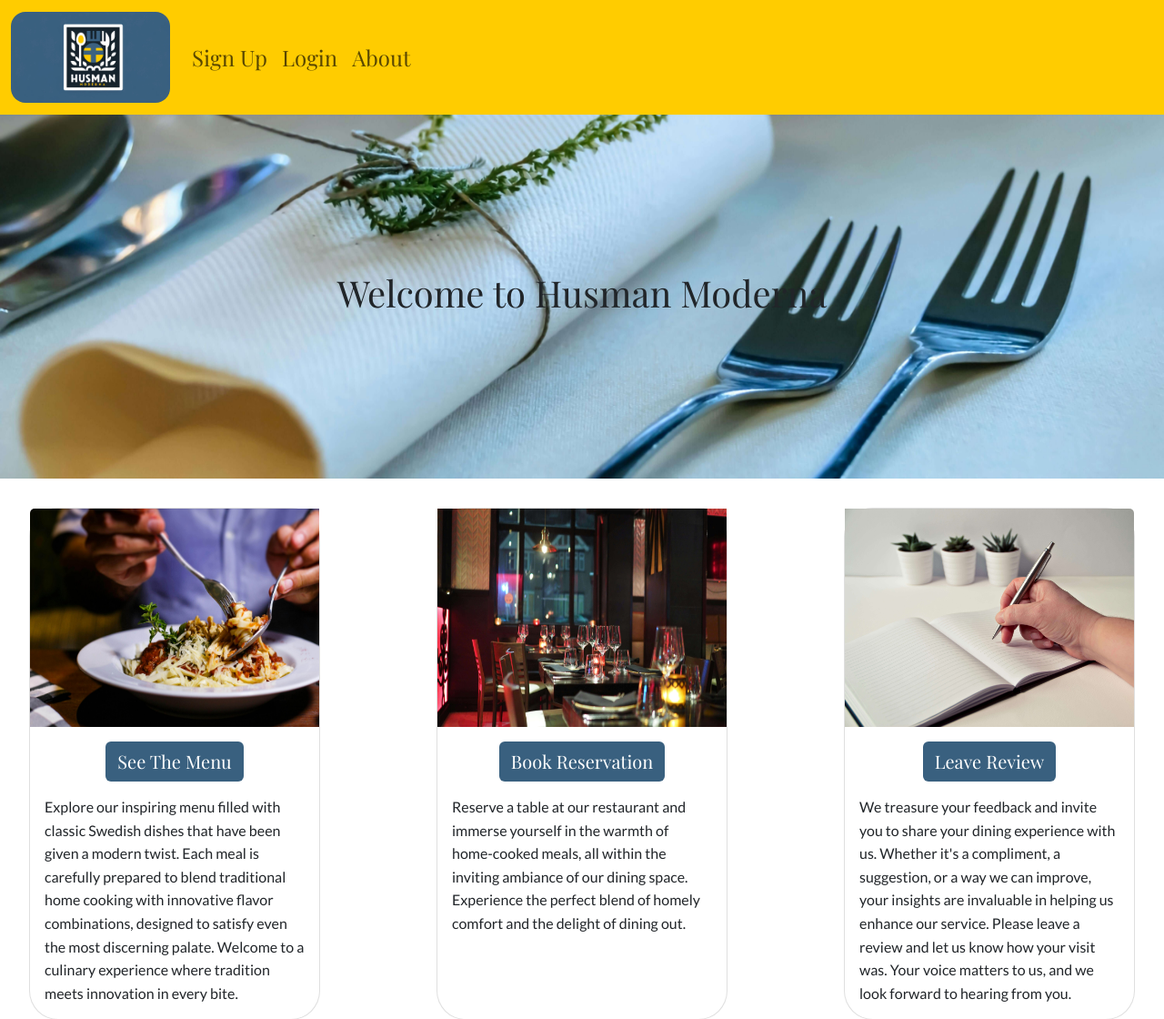
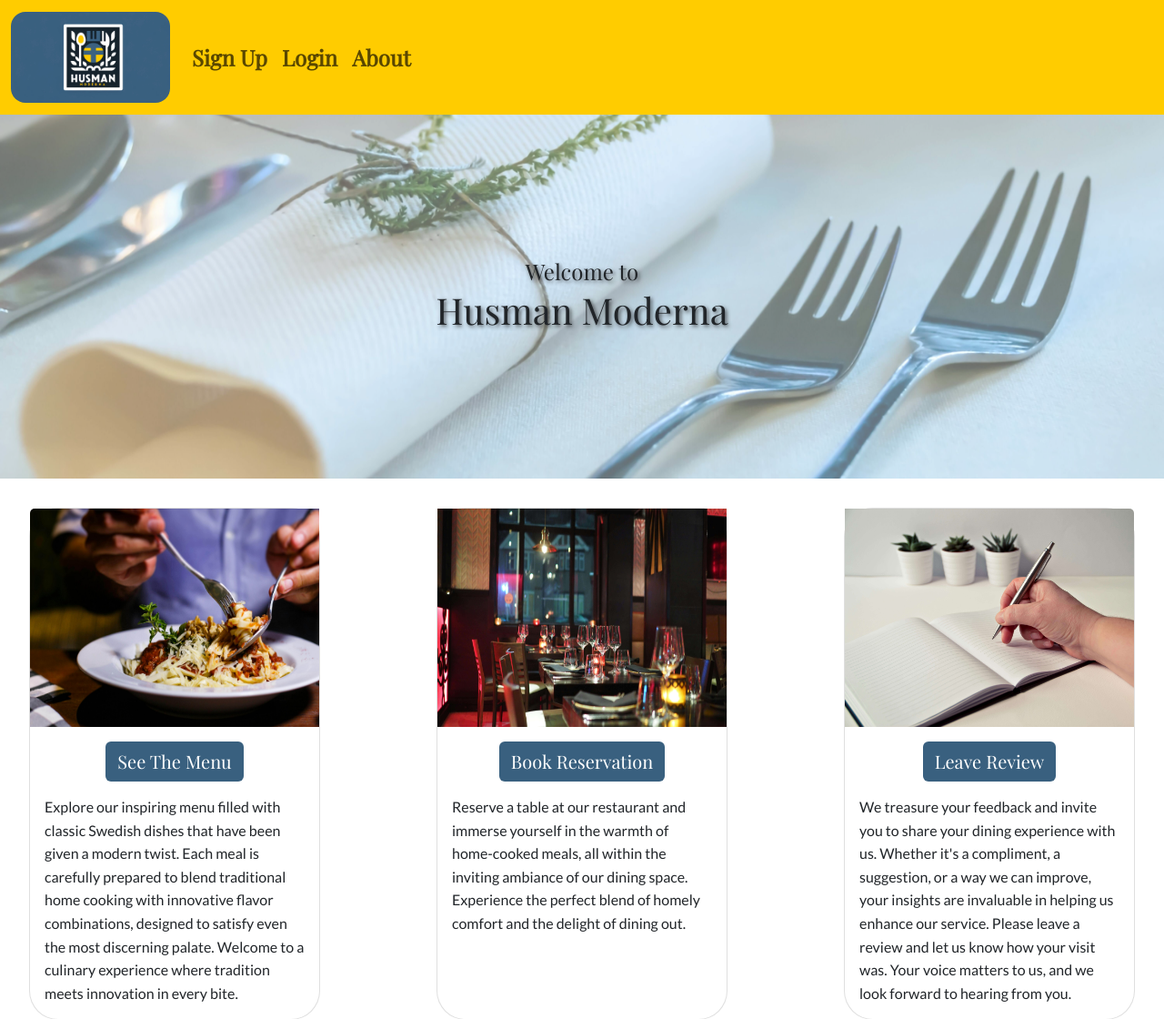
Before and after one commit to merin86/husman-moderna, a Django app: page /home/ in a window 1280 px wide. Shown: the top 1120 px of the page at 91% size. Run offline with Django 4.2, Linux system fonts and the light colour scheme; some libraries are stand-ins or nearby versions.

Commit message:
Adjust hero img and title style to see title better

```diff
--- a/home/templates/home/index.html
+++ b/home/templates/home/index.html
@@ -6,7 +6,8 @@
 {% block content %}
 <div class="hero-container">
     <div class="title position-absolute top-50 start-50 translate-middle text-center">
-        <h1>Welcome to Husman Moderna</h1>
+        <span>Welcome to</span>
+        <h1>Husman Moderna</h1>
     </div>
 </div>
 <div class="card-group">
--- a/static/css/style.css
+++ b/static/css/style.css
@@ -33,6 +33,7 @@ body {
 .nav-link {
     font-family: 'Playfair Display', serif;
     font-size: 1.5rem;
+    font-weight: 700;
 }
 
 .menu-item {
@@ -71,6 +72,21 @@ h1, h2, h3, h4, h5, h6 {
     font-family: 'Playfair Display', serif;
 }
 
+.title {
+    position: relative;
+    z-index: 1;
+}
+
+.title span {
+    font-family: 'Playfair Display', serif;
+    font-size: 1.5rem;
+    text-shadow: 2px 2px 4px rgba(33, 32, 32, 0.7);
+}
+
+.title h1 {
+    text-shadow: 2px 2px 4px rgba(33, 32, 32, 0.7);
+}
+
 .hero-container {
     position: relative;
     width: 100%;
@@ -81,6 +97,16 @@ h1, h2, h3, h4, h5, h6 {
     display: flex;
     justify-content: center;
     align-items: center;
+}
+
+.hero-container::before {
+    content: '';
+    position: absolute;
+    top: 0;
+    right: 0;
+    bottom: 0;
+    left: 0;
+    background: rgba(255, 255, 255, 0.4);
 }
 
 .card-group {
```
